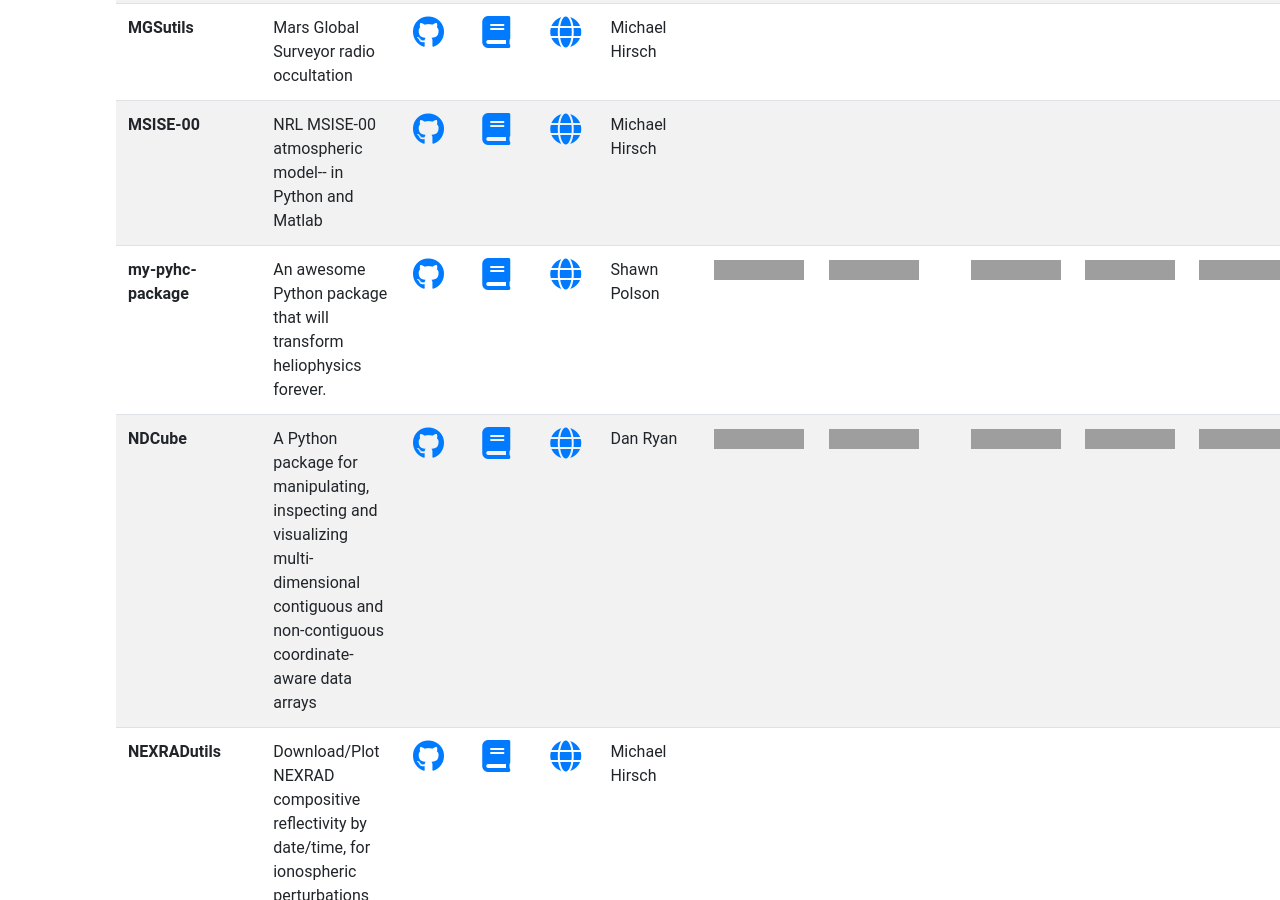
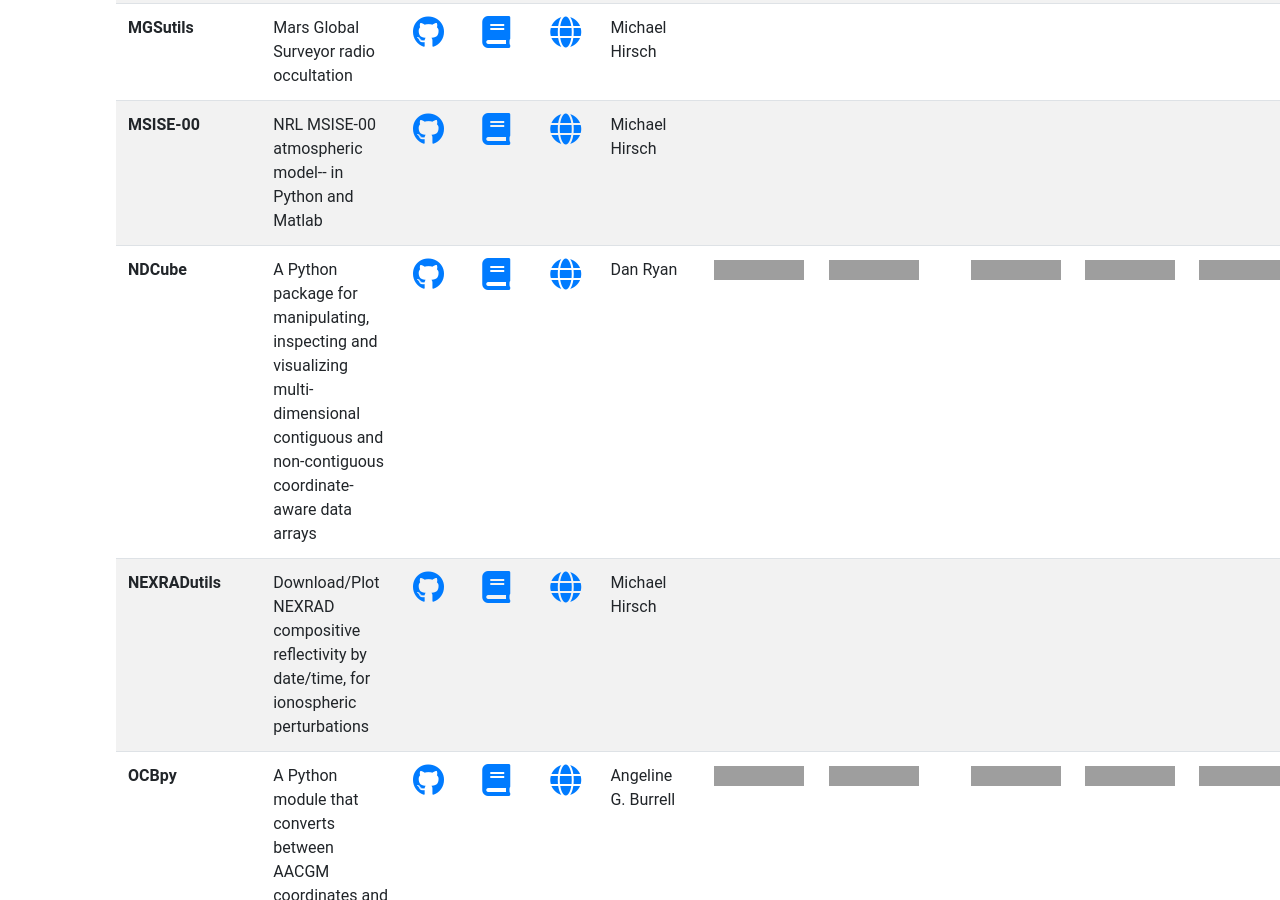
Before and after one commit to heliophysicsPy/heliophysicsPy.github.io, a Jekyll site: the page built from _pages/projects.html, in a window 1280 px wide and 900 px high, scrolled down 7108 px, cut to the strip 0-900 px from the top of the window. Built offline with Jekyll 4.4.1, drawn with Linux system fonts in a browser that asks for light colours; nearby versions of some CDN libraries; grey boxes are pictures that could not be loaded.

Commit message:
Remove test package

```diff
--- a/_data/projects.yml
+++ b/_data/projects.yml
@@ -664,16 +664,3 @@
   software_maturity: [ "https://img.shields.io/badge/Good-brightgreen.svg", "Good" ]
   python3: [ "https://img.shields.io/badge/Good-brightgreen.svg", "Good" ]
   license: [ "https://img.shields.io/badge/Good-brightgreen.svg", "Good" ]
-
-- name: "my-pyhc-package"
-  code: "https://github.com/sapols/my-pyhc-package"
-  description: "An awesome Python package that will transform heliophysics forever."
-  docs: "https://github.com/sapols/my-pyhc-package/tree/main/docs"
-  contact: "Shawn Polson"
-  keywords: ["general", "solar"]
-  community: ["https://img.shields.io/badge/Good-brightgreen.svg", "Good"]
-  documentation: ["https://img.shields.io/badge/Requires%20improvement-red.svg", "Requires improvement"]
-  testing: ["https://img.shields.io/badge/Partially%20met-orange.svg", "Partially met"]
-  software_maturity: ["https://img.shields.io/badge/Good-brightgreen.svg", "Good"]
-  python3: ["https://img.shields.io/badge/Good-brightgreen.svg", "Good"]
-  license: ["https://img.shields.io/badge/Good-brightgreen.svg", "Good"]
```
